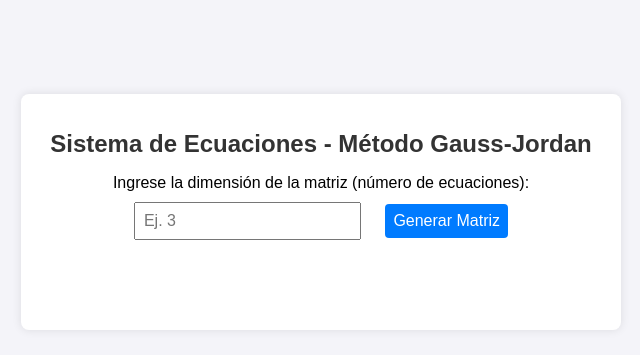
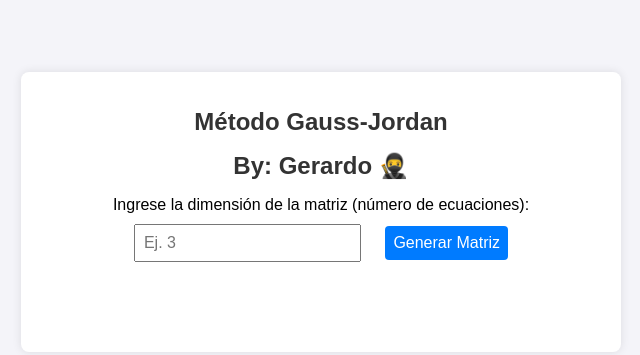
Before and after one commit to GerardoPz/ecuaciones-gauss-jordan, a plain HTML site: page index.html in a window 1280 px wide. Shown: the part 188-543 px from the top of the page, without its empty margins (319-959 px from the left). Drawn offline with Linux system fonts and the light colour scheme.

Commit message:
Update index.html

```diff
--- a/index.html
+++ b/index.html
@@ -8,7 +8,8 @@
 </head>
 <body>
     <div class="container">
-        <h1>Sistema de Ecuaciones - Método Gauss-Jordan</h1>
+        <h1>Método Gauss-Jordan</h1>
+        <h1>By: Gerardo 🥷</h1>
         <label for="size">Ingrese la dimensión de la matriz (número de ecuaciones):</label>
         <input type="number" id="size" min="1" placeholder="Ej. 3">
         <button onclick="createMatrix()">Generar Matriz</button>
```
